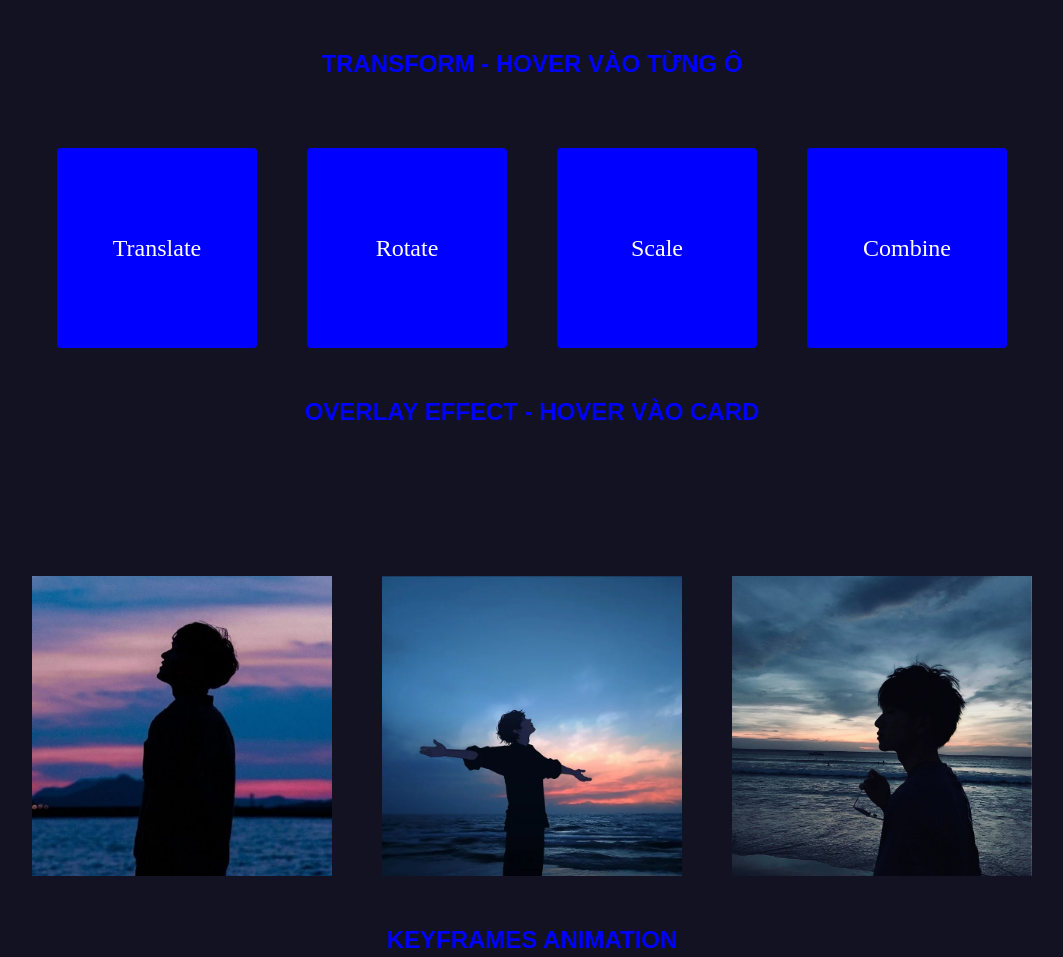
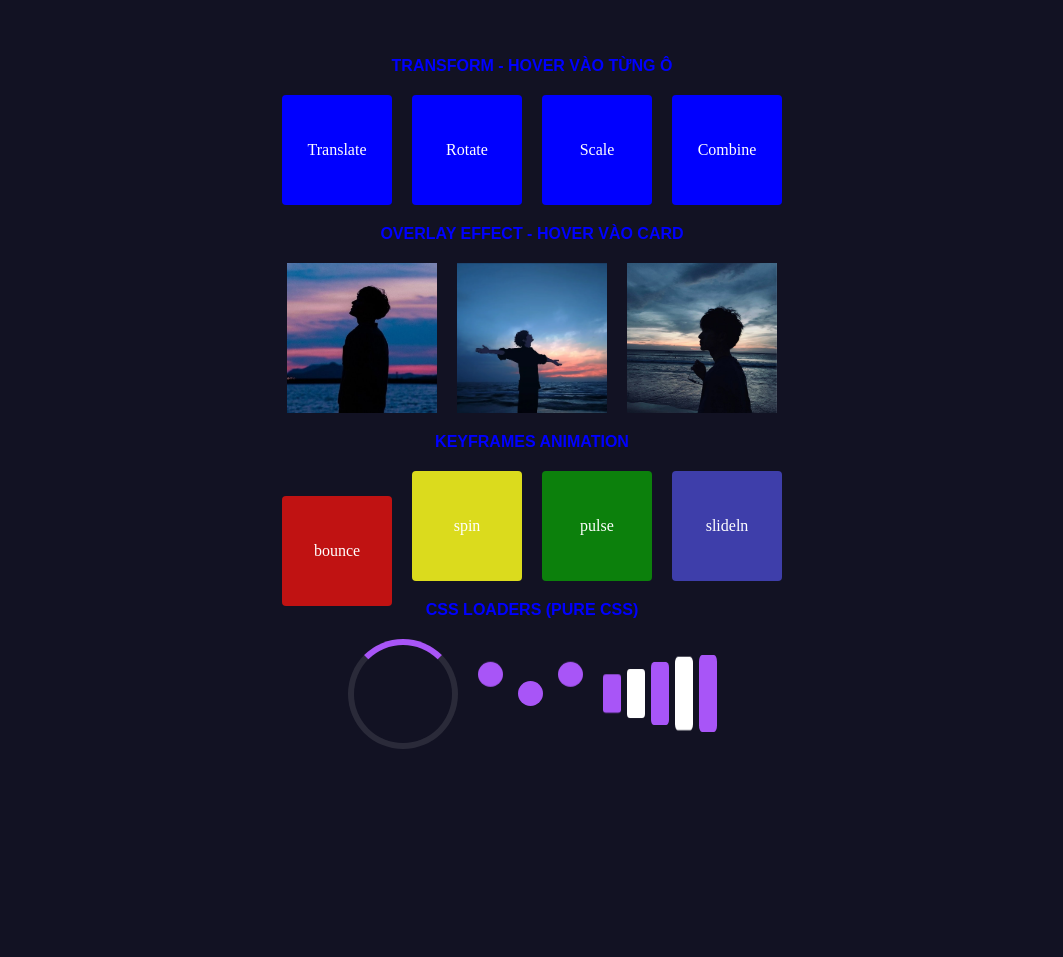
Before and after one commit to ngoccu2006/github-sgroup, a plain HTML site: page BT5/index.html in a window 1280 px wide. Shown: the top 957 px of the page, without its empty margins (108-1171 px from the left). After the commit the page ends 800 px from the top, so only its background shows below. Drawn offline with Linux system fonts and the light colour scheme.

Commit message:
feat: fix code

```diff
--- a/BT5/index.html
+++ b/BT5/index.html
@@ -11,31 +11,31 @@
             align-items: center;
             justify-content: center;
             background-color: rgb(18, 18, 35);
+            min-height: 100vh;
+            overflow: hidden;
         }
         .body-container{
-            margin-top: 50px;
             display: flex;
             align-items: center;
             justify-content: center;
             width: auto;
             height: auto;
-            gap: 50px;
+            gap: 15px;
             flex-direction: column;
         }
 
         .container1{
-            margin-top: 20px;
             display: flex;
             align-items: center;
             justify-content: center;
             width: auto;
             height: auto;
-            gap: 50px;
-            font-size: 24px;
+            gap: 20px;
+            font-size: 16px;
         }
         .box1{
-            width: 200px;
-            height: 200px;
+            width: 110px;
+            height: 110px;
             background-color: blue;
             border-radius: 4px;
             display: flex;
@@ -47,12 +47,12 @@
         }
 
         .box1:hover{
-            transform: translateX(50px);
+            transform: translateX(20px);
         }
 
         .box2{
-            width: 200px;
-            height: 200px;
+            width: 110px;
+            height: 110px;
             background-color: blue;
             border-radius: 4px;
             display: flex;
@@ -67,8 +67,8 @@
             transform: rotate(45deg);
         }
         .box3{
-            width: 200px;
-            height: 200px;
+            width: 110px;
+            height: 110px;
             background-color: blue;
             border-radius: 4px;
             display: flex;
@@ -80,11 +80,11 @@
         }
 
         .box3:hover{
-            transform: scale(1.3);
+            transform: scale(1.2);
         }
         .box4{
-            width: 200px;
-            height: 200px;
+            width: 110px;
+            height: 110px;
             background-color: blue;
             border-radius: 4px;
             display: flex;
@@ -96,7 +96,7 @@
         }
 
         .box4:hover{
-            transform: translateY(45px) scale(1.3) rotate(45deg);
+            transform: translateY(15px) scale(1.2) rotate(45deg);
         }
 
         .txt1{
@@ -104,26 +104,25 @@
             color: blue;
             font-family: sans-serif;
             font-weight: bold;
-            font-size: 24px;
+            font-size: 16px;
             text-transform: uppercase;
+            margin: 5px 0;
         }
 
-
         .container2{
-            margin-top: 100px;
             display: flex;
             align-items: center;
             justify-content: center;
             width: auto;
             height: auto;
-            gap: 50px;
+            gap: 20px;
             position: relative;
         }
 
         .img-card {
             position: relative;
-            width: 300px;
-            height: 300px;
+            width: 150px;
+            height: 150px;
             overflow: hidden;
         }
 
@@ -149,8 +148,8 @@
         }
 
         .box5{
-            width: 200px;
-            height: 200px;
+            width: 110px;
+            height: 110px;
             background-color: rgb(192, 18, 18);
             border-radius: 4px;
             display: flex;
@@ -162,13 +161,13 @@
 
         @keyframes animation-box5{
             0%   { transform: translateY(0); }
-            50%  { transform: translateY(100px); }
+            50%  { transform: translateY(25px); }
             100% { transform: translateY(0); }
         }
 
         .box6{
-            width: 200px;
-            height: 200px;
+            width: 110px;
+            height: 110px;
             background-color: rgb(219, 219, 29);
             border-radius: 4px;
             display: flex;
@@ -185,8 +184,8 @@
         }
 
         .box7{
-            width: 200px;
-            height: 200px;
+            width: 110px;
+            height: 110px;
             background-color: rgb(12, 128, 12);
             border-radius: 4px;
             display: flex;
@@ -198,13 +197,13 @@
 
         @keyframes animation-box7{
             0%   { transform: scale(1); }
-            50%  { transform: scale(1.3); }
+            50%  { transform: scale(1.15); }
             100% { transform: scale(1); }
         }
 
         .box8{
-            width: 200px;
-            height: 200px;
+            width: 110px;
+            height: 110px;
             background-color: rgb(62, 62, 170);
             border-radius: 4px;
             display: flex;
@@ -216,35 +215,36 @@
 
         @keyframes animation-box8{
             0%   { transform: translateY(0) rotate(0) scale(1); }
-            50%  { transform: translateY(50px) rotate(180deg) scale(1.3); }
+            50%  { transform: translateY(15px) rotate(180deg) scale(1.15); }
             100% { transform: translateY(0) rotate(360deg) scale(1); }
         }
 
         .spinner {
-        width: 200px;
-        height: 200px;
-        border-radius: 200px;
-        border: 10px solid rgba(255, 255, 255, 0.1);
-        border-top: 10px solid #a855f7;
-        animation: spin 1s linear infinite;
+            width: 110px;
+            height: 110px;
+            border-radius: 50%;
+            border: 6px solid rgba(255, 255, 255, 0.1);
+            border-top: 6px solid #a855f7;
+            animation: spin 1s linear infinite;
+            box-sizing: border-box;
         }
 
         @keyframes spin {
-        0% { transform: rotate(0deg); }
-        100% { transform: rotate(360deg); }
+            0% { transform: rotate(0deg); }
+            100% { transform: rotate(360deg); }
         }
 
         .loading{
             display: flex;
             align-items: center;
             justify-content: center;
-            gap: 30px;
-            height: 200px;
+            gap: 15px;
+            height: 110px;
         }
 
         .loading span{
-            width: 50px;
-            height: 50px;
+            width: 25px;
+            height: 25px;
             border-radius: 50%;
             background-color: #a855f7;
             animation: bounce 0.6s infinite alternate ease-in-out;
@@ -259,72 +259,44 @@
         }
 
         @keyframes bounce {
-            0% {
-                transform: translateY(0);
-            }
-
-            50%{
-                transform: translateY(-100px);
-            }
-
-            100%{
-                transform: translateY(0);
-            }
+            0% { transform: translateY(0); }
+            50%{ transform: translateY(-25px);}
+            100%{ transform: translateY(0); }
         }
 
         .wave{
             display: flex;
             align-items: center;
             justify-content: center;
-            gap: 10px;
-            height: 200px;
+            gap: 6px;
+            height: 110px;
         }
 
         .wave span{
-            width: 35px;
-            height: 50px;
-            border-radius: 4px;
+            width: 18px;
+            height: 35px;
+            border-radius: 3px;
             background-color: #a855f7;
             animation: wave-animation 1s infinite alternate ease-in-out;
         }
 
         @keyframes wave-animation{
-            0%{
-                transform: scaleY(1);
-            }
-            50%{
-                transform: scaleY(3);
-            }
-            100%{
-                transform: scaleY(1);
-            }
+            0%{ transform: scaleY(1); }
+            50%{ transform: scaleY(2.2); }
+            100%{ transform: scaleY(1); }
         }
 
-        .wave span:nth-child(1){
-            animation-delay: 0.1s;
-        }
-        .wave span:nth-child(2){
-            animation-delay: 0.2s;
-            background-color: white;
-        }
-        .wave span:nth-child(3){
-            animation-delay: 0.3s;
-        }
-        .wave span:nth-child(4){
-            animation-delay: 0.4s;
-            background-color: white;
-        }
-        .wave span:nth-child(5){
-            animation-delay: 0.5s;
-        }
+        .wave span:nth-child(1){ animation-delay: 0.1s; }
+        .wave span:nth-child(2){ animation-delay: 0.2s; background-color: white; }
+        .wave span:nth-child(3){ animation-delay: 0.3s; }
+        .wave span:nth-child(4){ animation-delay: 0.4s; background-color: white; }
+        .wave span:nth-child(5){ animation-delay: 0.5s; }
     </style>
 </head>
 <body>
 
     <div class="body-container">
-        <div class="txt1">
-            Transform - Hover vào từng ô
-        </div>
+        <div class="txt1">Transform - Hover vào từng ô</div>
         <div class="container1">
             <div class="box1">Translate</div>
             <div class="box2">Rotate</div>
@@ -332,30 +304,23 @@
             <div class="box4">Combine</div>
         </div>
 
-        <div class="txt1">
-                Overlay effect - hover vào card
-        </div>
-
+        <div class="txt1">Overlay effect - hover vào card</div>
         <div class="container2">
             <div class="img-card">
                 <div class="overlay"></div>
                 <img src="avatar-dep-2.jpg" alt="img1">
             </div>
-
             <div class="img-card">
                 <div class="overlay"></div>
                 <img src="lay-anh-dai-dien-facebook-dep-24.webp" alt="img1">
             </div>
-
             <div class="img-card">
                 <div class="overlay"></div>
                 <img src="lay_anh_dai_dien_facebook_dep_58_5b495a1d8a.jpg" alt="img1">
             </div>
         </div>
-        <div class="txt1">
-            Keyframes animation
-        </div>
 
+        <div class="txt1">Keyframes animation</div>
         <div class="container1">
             <div class="box5">bounce</div>
             <div class="box6">spin</div>
@@ -363,8 +328,7 @@
             <div class="box8">slideln</div>
         </div>
 
-        <div class="txt1"> Css loaders (pure css) </div>
-
+        <div class="txt1">Css loaders (pure css)</div>
         <div class="container1">
             <div class="spinner"></div>
             <div class="loading">
@@ -372,7 +336,6 @@
                 <span></span>
                 <span></span>
             </div>
-
             <div class="wave">
                 <span></span>
                 <span></span>
@@ -381,7 +344,7 @@
                 <span></span>
             </div>
         </div>
+    </div>
 
-    </div>
 </body>
 </html>
```
